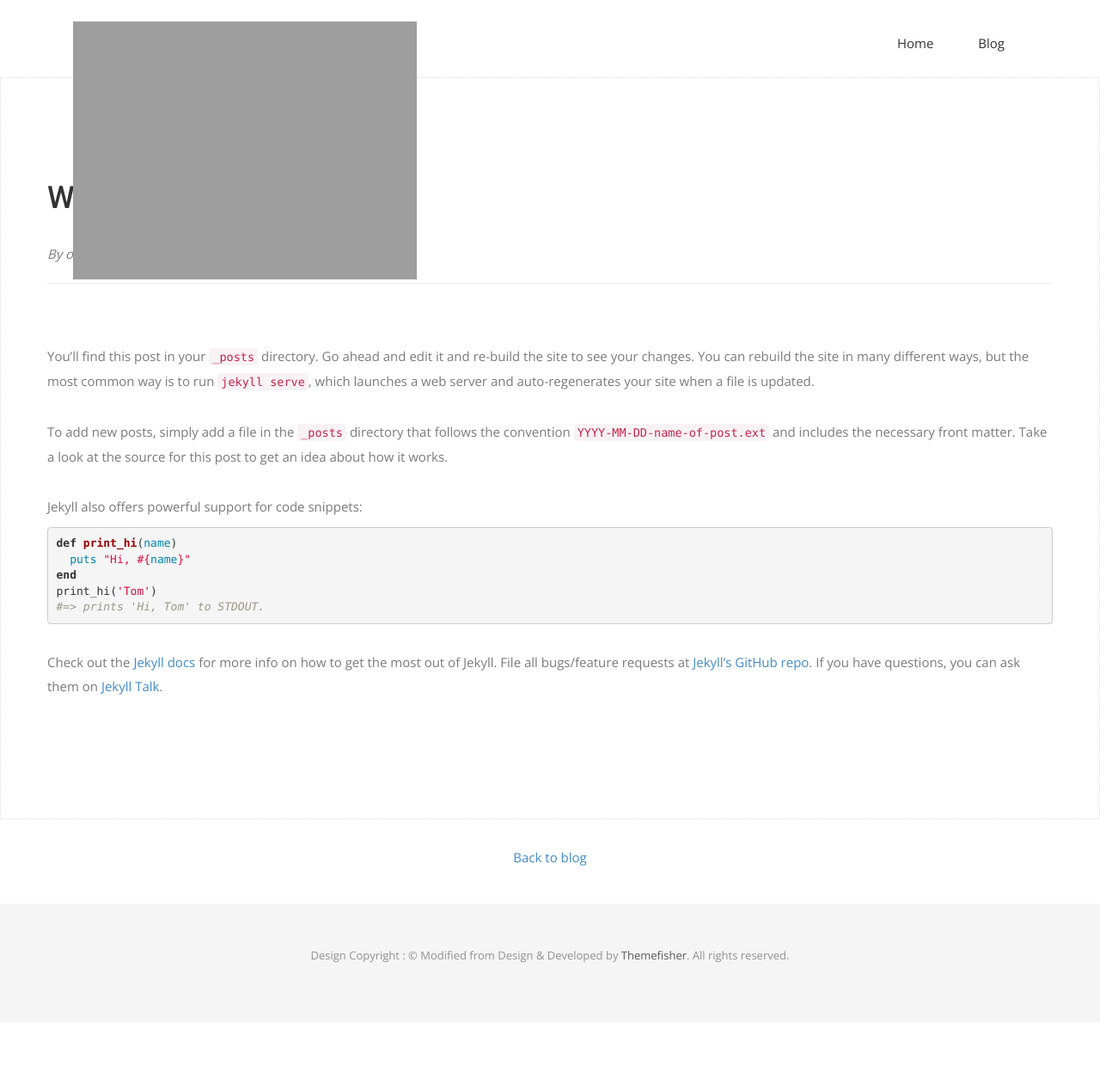
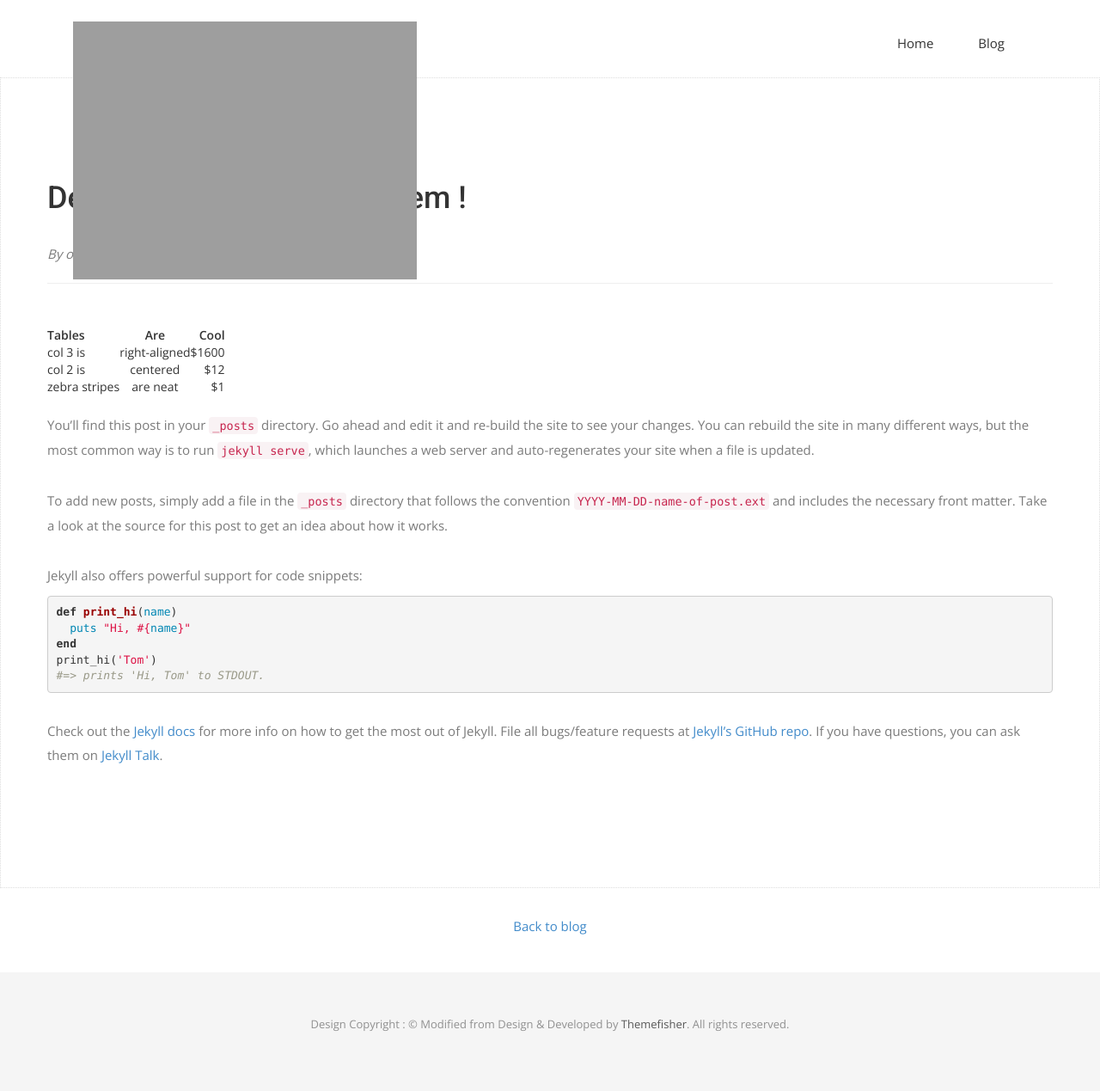
Before and after one commit to th3iedkid/th3iedkid.github.io, a Jekyll site: the page built from _posts/2016-11-29-welcome-to-jekyll.markdown, in a window 1280 px wide. Shown: the whole page at 86% size. Built offline with Jekyll 4.4.1, drawn with Linux system fonts in a browser that asks for light colours; nearby versions of some CDN libraries; some web fonts are replaced; before the commit the page ends 1189 px from its top, so only the background shows below that.

Commit message:
chaning post

```diff
--- a/_posts/2016-11-29-welcome-to-jekyll.markdown
+++ b/_posts/2016-11-29-welcome-to-jekyll.markdown
@@ -1,9 +1,15 @@
 ---
 layout: post
-title:  "Welcome to Jekyll!"
-date:   2016-11-29 19:44:08 +0100
-categories: jekyll update
+title:  "Desiging An Agile Ecosystem !"
+date:   2016-11-30 19:44:08 +0530
+categories: agile ecosystem
 ---
+| Tables        | Are           | Cool  |
+| ------------- |:-------------:| -----:|
+| col 3 is      | right-aligned | $1600 |
+| col 2 is      | centered      |   $12 |
+| zebra stripes | are neat      |    $1 |
+
 You’ll find this post in your `_posts` directory. Go ahead and edit it and re-build the site to see your changes. You can rebuild the site in many different ways, but the most common way is to run `jekyll serve`, which launches a web server and auto-regenerates your site when a file is updated.
 
 To add new posts, simply add a file in the `_posts` directory that follows the convention `YYYY-MM-DD-name-of-post.ext` and includes the necessary front matter. Take a look at the source for this post to get an idea about how it works.
```
